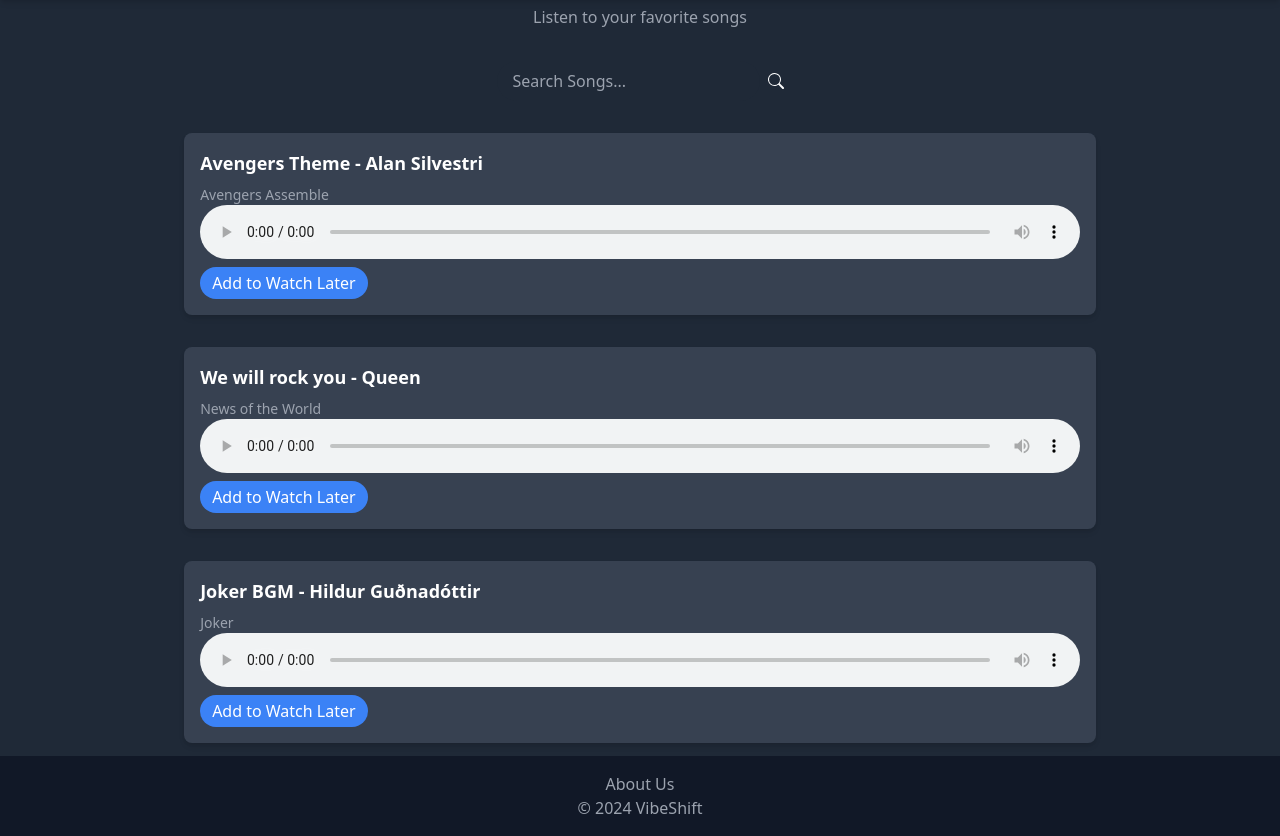
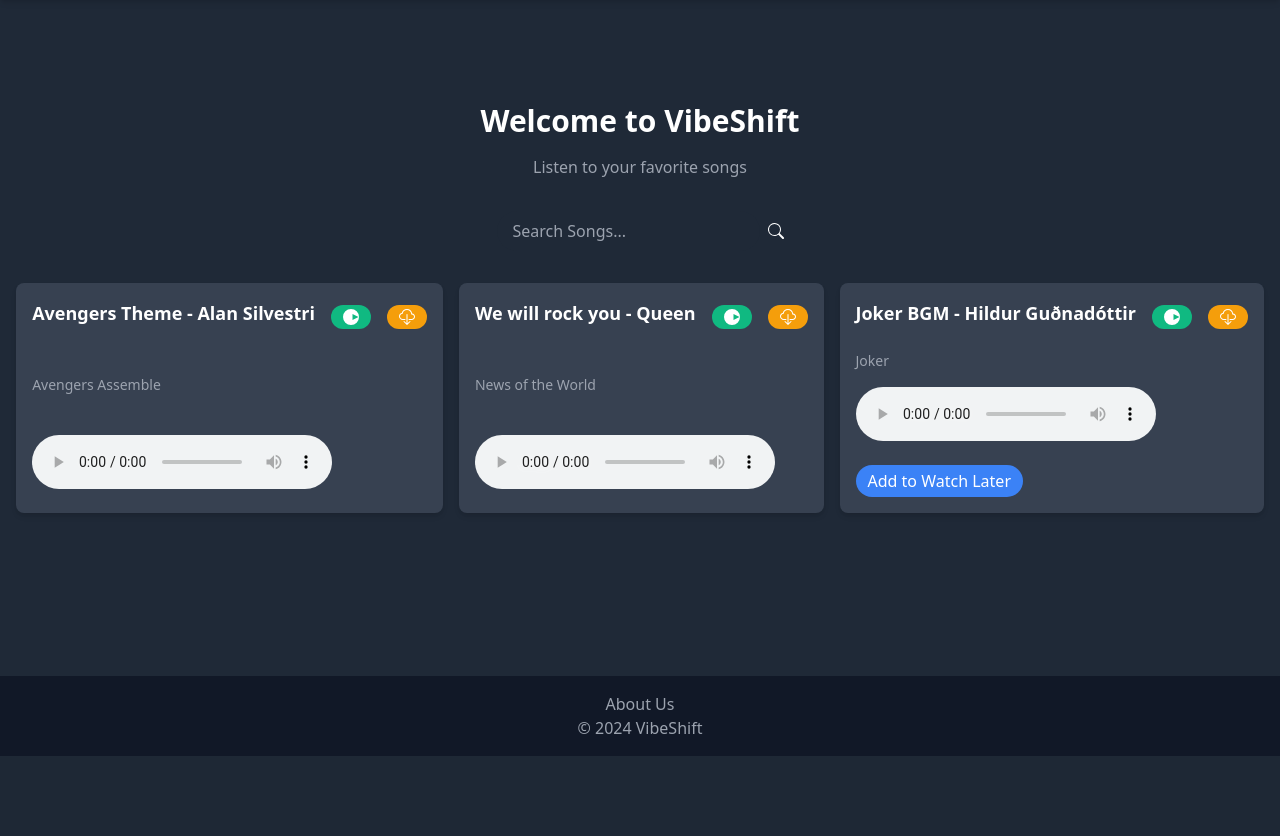
Before and after one commit to RahulRST/VibeShift, a Django app: page / in a window 1280 px wide. Shown: the part 44-880 px from the top of the page. After the commit the page ends 800 px from the top, so only its background shows below. Run offline with Django 5.2, Linux system fonts and the light colour scheme; a user stored in the database is signed in; data comes from the database, SQL or seed files in the repository; both versions use the stored data as it was after the commit.

Commit message:
watch later function done

```diff
--- a/player/templates/player/home.html
+++ b/player/templates/player/home.html
@@ -1,53 +1,170 @@
 <!DOCTYPE html>
 <html lang="en">
   <head>
-  <meta charset="UTF-8">
+    <meta charset="UTF-8" />
     <title>VibeShift - Music Player</title>
-  <link href="https://unpkg.com/tailwindcss@^2/dist/tailwind.min.css" rel="stylesheet">
+    <link
+      href="https://unpkg.com/tailwindcss@^2/dist/tailwind.min.css"
+      rel="stylesheet"
+    />
   </head>
   <body class="bg-gray-800 text-white h-screen min-h-screen flex flex-col">
-    <nav class="bg-gray-900 shadow-md px-4 py-2 fixed w-full top-0 z-50 flex justify-between items-center">
-        <a href="{% url 'home' %}" class="text-white font-bold text-xl">VibeShift</a>
+    <nav
+      class="bg-gray-900 shadow-md px-4 py-2 fixed w-full top-0 z-50 flex justify-between items-center"
+    >
+      <a href="{% url 'home' %}" class="text-white font-bold text-xl"
+        >VibeShift</a
+      >
       {% if user.is_authenticated %}
-          <a href="{% url 'watchlater' %}" class="text-white hover:text-gray-400">{{ user.username }}</a>
-          <a href="{% url 'logout' %}" class="text-white hover:text-gray-400">Logout</a>
+      <a href="{% url 'watchlater' %}" class="text-white hover:text-gray-400"
+        >{{ user.username }}</a
+      >
+      <a href="{% url 'logout' %}" class="text-white hover:text-gray-400"
+        >Logout</a
+      >
       {% else %}
-          <a href="{% url 'login' %}" class="text-white hover:text-gray-400">Login</a>
-          <a href="{% url 'register' %}" class="text-white hover:text-gray-400">Register</a>
+      <a href="{% url 'login' %}" class="text-white hover:text-gray-400"
+        >Login</a
+      >
+      <a href="{% url 'register' %}" class="text-white hover:text-gray-400"
+        >Register</a
+      >
       {% endif %}
     </nav>
-  <div class="container mx-auto px-4 py-16 flex flex-col items-center justify-center h-full">
+    <div
+      class="container mx-auto px-4 py-16 flex flex-col items-center justify-center h-full"
+    >
       <h1 class="text-3xl font-bold mb-4 text-white">Welcome to VibeShift</h1>
       <p class="text-gray-400 mb-8">Listen to your favorite songs</p>
-    <form action="{% url 'search' %}" method="get" class="flex items-center w-full max-w-md mb-8 justify-center">
-      <input type="text" name="query" placeholder="Search Songs..." class="bg-gray-800 text-white rounded-full px-4 py-2 focus:outline-none">
+      <form
+        action="{% url 'search' %}"
+        method="get"
+        class="flex items-center w-full max-w-md mb-8 justify-center"
+      >
+        <input
+          type="text"
+          name="query"
+          placeholder="Search Songs..."
+          class="bg-gray-800 text-white rounded-full px-4 py-2 focus:outline-none"
+        />
         <button type="submit" class="text-white ml-2">
-        <svg xmlns="http://www.w3.org/2000/svg" width="16" height="16" fill="currentColor" class="bi bi-search" viewBox="0 0 16 16">
-            <path d="M11.742 10.344a6.5 6.5 0 1 0-1.397 1.398h-.001q.044.06.098.115l3.85 3.85a1 1 0 0 0 1.415-1.414l-3.85-3.85a1 1 0 0 0-.115-.1zM12 6.5a5.5 5.5 0 1 1-11 0 5.5 5.5 0 0 1 11 0"/>
+          <svg
+            xmlns="http://www.w3.org/2000/svg"
+            width="16"
+            height="16"
+            fill="currentColor"
+            class="bi bi-search"
+            viewBox="0 0 16 16"
+          >
+            <path
+              d="M11.742 10.344a6.5 6.5 0 1 0-1.397 1.398h-.001q.044.06.098.115l3.85 3.85a1 1 0 0 0 1.415-1.414l-3.85-3.85a1 1 0 0 0-.115-.1zM12 6.5a5.5 5.5 0 1 1-11 0 5.5 5.5 0 0 1 11 0"
+            />
           </svg>
         </button>
       </form>
       <div class="flex flex-row flex-wrap gap-4">
         {% for song in songs %}
-        <div class="w-full p-4 mb-4 bg-gray-700 rounded-lg shadow-md px-4 py-4 flex flex-col justify-between">
-          <h3 class="text-white text-lg font-bold mb-2">{{ song.title }} - {{ song.artist }}</h3>  <p class="text-gray-400 text-sm">{{ song.album }}</p>  <audio controls class="w-full mb-2">
-            <source src="{{ song.song_file }}" type="audio/mpeg">
+        <songcard
+          class="p-4 mb-4 bg-gray-700 rounded-lg shadow-md px-4 py-4 flex flex-col gap-4 justify-between"
+        >
+          <div class="flex items-center gap-x-4 justify-between">
+            <h3 class="text-white text-lg font-bold mb-2">
+              {{ song.title }} - {{ song.artist }}
+            </h3>
+            <button
+              id="playButton{{ song.id }}"
+              type="button"
+              class="playButton{{ song.id }} text-white hover:text-gray-400 bg-green-500 rounded-full px-3 py-1 font-medium"
+            >
+              <svg
+                xmlns="http://www.w3.org/2000/svg"
+                width="16"
+                height="16"
+                fill="currentColor"
+                class="bi bi-play"
+                viewBox="0 0 16 16"
+              >
+                <path d="M16 8A8 8 0 1 1 0 8a8 8 0 0 1 16 0zM9.5 5v6l6-3z" />
+              </svg>
+            </button>
+            <a
+              href="{{ song.song_file }}"
+              download="{{ song.title }}.mp3"
+              class="text-white hover:text-gray-400 bg-yellow-500 rounded-full px-3 py-1 font-medium"
+            >
+              <svg
+                xmlns="http://www.w3.org/2000/svg"
+                width="16"
+                height="16"
+                fill="currentColor"
+                class="bi bi-cloud-download"
+                viewBox="0 0 16 16"
+              >
+                <path
+                  d="M4.406 1.342A5.53 5.53 0 0 1 8 0c2.69 0 4.923 2 5.166 4.579C14.758 4.804 16 6.137 16 7.773 16 9.569 14.502 11 12.687 11H10a.5.5 0 0 1 0-1h2.688C13.979 10 15 8.988 15 7.773c0-1.216-1.02-2.228-2.313-2.228h-.5v-.5C12.188 2.825 10.328 1 8 1a4.53 4.53 0 0 0-2.941 1.1c-.757.652-1.153 1.438-1.153 2.055v.448l-.445.049C2.064 4.805 1 5.952 1 7.318 1 8.785 2.23 10 3.781 10H6a.5.5 0 0 1 0 1H3.781C1.708 11 0 9.366 0 7.318c0-1.763 1.266-3.223 2.942-3.593.143-.863.698-1.723 1.464-2.383"
+                />
+                <path
+                  d="M7.646 15.854a.5.5 0 0 0 .708 0l3-3a.5.5 0 0 0-.708-.708L8.5 14.293V5.5a.5.5 0 0 0-1 0v8.793l-2.146-2.147a.5.5 0 0 0-.708.708z"
+                />
+              </svg>
+            </a>
+          </div>
+          <p class="text-gray-400 text-sm">{{ song.album }}</p>
+          <audio id="audioElement{{ song.id }}" controls class="mb-2">
+            <source src="{{ song.song_file }}" type="audio/mpeg" />
             Your browser does not support the audio element.
           </audio>
-          <form
-            action="{% url 'addtowatchlater' song.id %}"
-            method="post">
+          {% if song not in watch_later %}
+          <form action="{% url 'addtowatchlater' song.id %}" method="post">
             {% csrf_token %}
-            <button type="submit" class="text-white hover:text-gray-400 px-3 py-1 bg-blue-500 rounded-full font-medium">Add to Watch
-            Later</button>
+            <button
+              type="submit"
+              class="text-white hover:text-gray-400 px-3 py-1 bg-blue-500 rounded-full font-medium"
+            >
+              Add to Watch Later
+            </button>
           </form>
-        </div>
+          {% endif %}
+        </songcard>
         {% endfor %}
       </div>
     </div>
-  <footer class="bg-gray-900 text-gray-400 text-center py-4 flex justify-center flex flex-col gap-x-4 items-center">
+    <footer
+      class="bg-gray-900 text-gray-400 text-center py-4 flex justify-center flex flex-col gap-x-4 items-center"
+    >
       <a href="{% url 'about' %}">About Us</a>
       <p>&copy; {{ current_year }} VibeShift</p>
     </footer>
   </body>
+  <script>
+    const songCards = Array.from(document.getElementsByTagName('songcard')); // Select all song cards
+    let index = 0
+    songCards.forEach((songCard) => {
+      index++;
+      const songCardId = index;
+      const playButton = songCard.querySelector(".playButton"+index); // Select play button within card
+      const audioElement = document.getElementById(
+        `audioElement${songCardId}`
+      );
+
+      playButton.addEventListener("click", () => {
+        const currentAudioElement = document.querySelector(
+          "audio[controls]:not([paused])"
+        ); // Get currently playing audio (if any)
+
+        if (
+          currentAudioElement &&
+          currentAudioElement !== audioElement
+        ) {
+          currentAudioElement.pause();
+        }
+
+        if (audioElement.paused) {
+          audioElement.play();
+        } else {
+          audioElement.pause();
+        }
+      });
+    });
+  </script>
 </html>
--- a/player/views.py
+++ b/player/views.py
@@ -56,9 +56,19 @@ def logout_view(request):
 def home(request):
   songs = Song.objects.all()
   search_query = request.GET.get('query', '')
+  if(request.user.is_anonymous == False):
+    user = request.user
+    watch_later_songs = WatchLater.objects.filter(user=user)
+  else:
+    watch_later_songs = []
+
+  watch_later_list = []
+
+  for watch_later in watch_later_songs:
+      watch_later_list.append(watch_later.song)
   if search_query:
     songs = songs.filter(title__icontains=search_query)
-  context = {'songs': songs, 'search_query': search_query, 'current_year': date.today().year}
+  context = {'songs': songs, 'search_query': search_query, 'current_year': date.today().year, 'watch_later': watch_later_list}
   return render(request, 'player/home.html', context)
 
 def about(request):
```
Also changed, not shown: db.sqlite3. Lines whose indentation alone changed are shown as unchanged.
